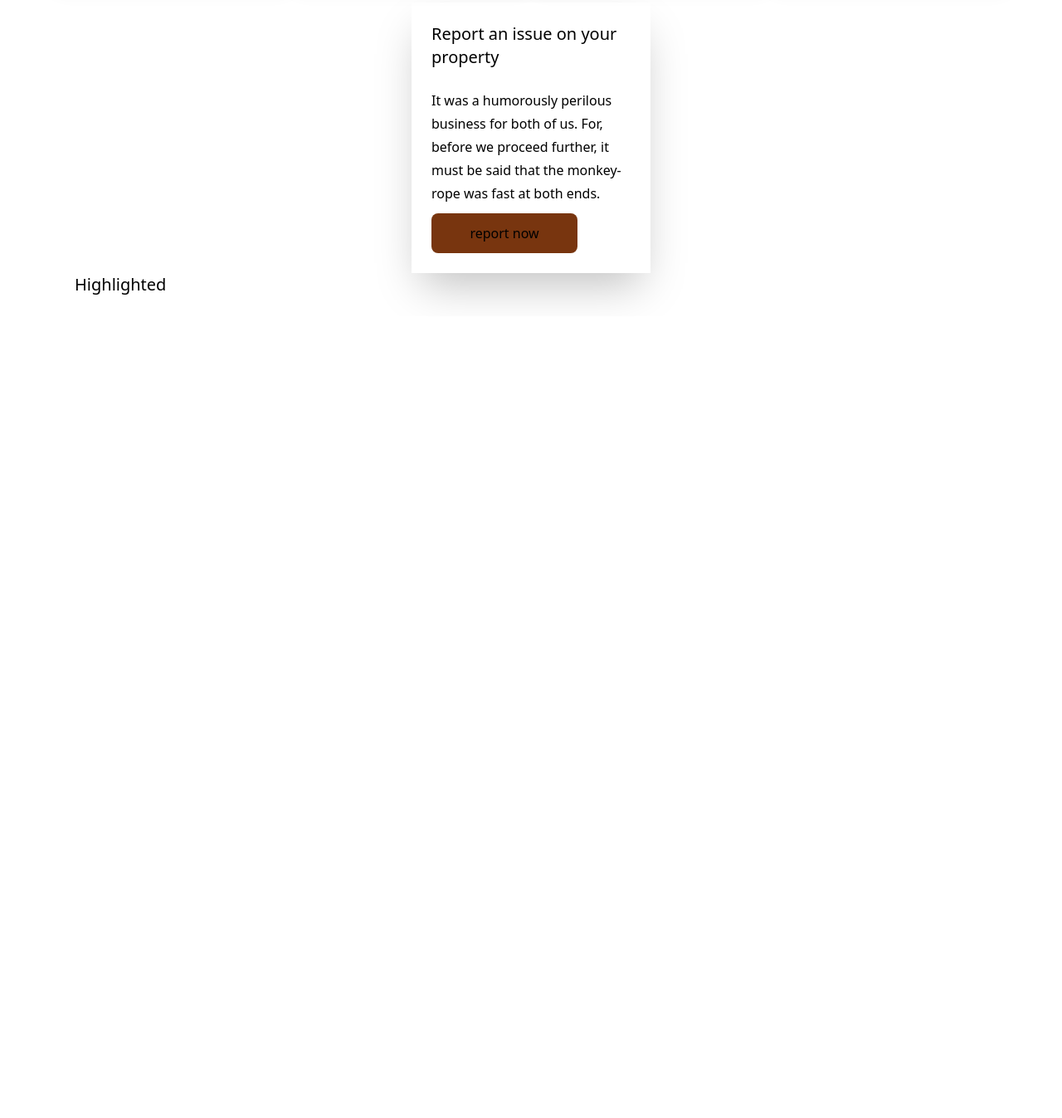
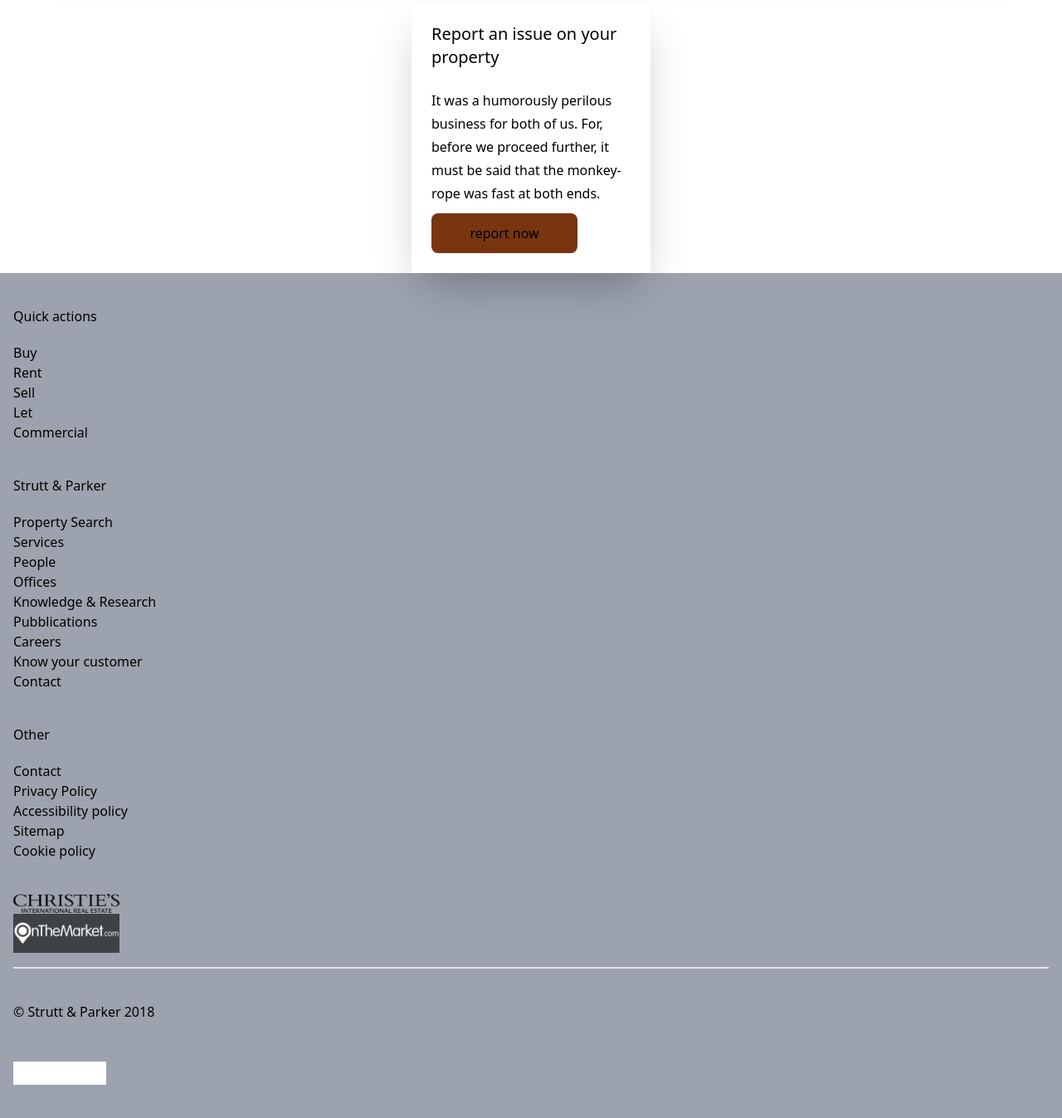
Before and after one commit to ZimboneVincenzo/Strutt-Parker, a website built with Vite: page index.html in a window 1280 px wide. Shown: the part 597-1944 px from the top of the page at 83% size. Before the commit the page ends 978 px from the top, so only its background shows below. Built offline with nearby package versions, Linux system fonts and the light colour scheme.

Commit message:
feat: added header and footer

```diff
--- a/index.html
+++ b/index.html
@@ -11,16 +11,21 @@
   </head>
   <body>
 
-  <div class="container"><!--container-->
+  <section class="container mx-auto px-4">
+        <div class="flex justify-between items-center">
+          <div class="relative h-16 w-32 bg-indigo-500">
+            <img class="absolute ml-5 mt-10" src="./img/&.png" alt="">
+            <img class="absolute ml-8 mt-5" src="./img/Shape.png" alt="">
+          </div>
+          <div class="flex flex-col justify-around w-5 h-6">
+            <span class="w-full h-0.5 bg-gray-300"></span>
+            <span class="w-full h-0.5 bg-gray-300"></span>
+            <span class="w-full h-0.5 bg-gray-300"></span>
+          </div>
+        </div>
+  </section>
 
-      <div class="flex justify-between">
-        <div class="relative h-16 w-32 bg-indigo-500">
-          <div class="absolute top-0 right-0 h-16 w-16 ..."></div>
-        </div>
-        <div class="icon">&nbsp;</div>
-      </div>
-
-
+    <section class="container mx-auto px-4">
       <div class="flex flex-col justify-between items-center">
 
         <div class="flex flex-col justify-between items-center mt-14">
@@ -30,7 +35,7 @@
 
 
         <div class="flex flex-col justify-between items-center mt-14">
-          <input type="text" class="h-12 w-64 border border-gray-300 rounded-t-lg "></input>
+          <input type="text" class="h-12 w-64 border border-gray-300 rounded-t-lg ">
           <div class="grid grid-cols-2 divide-x-2 border-gray-300  h-12 w-64 border rounded-none">
             <div>1</div>
             <div>2</div>
@@ -39,7 +44,9 @@
         </div>
 
           <div class="flex flex-col lg:flex-row justify-between items-center mt-14">
-            <div class=" bg-cover relative w-72 h-36 rounded-lg shadow-xl mb-8" style="background-image: url('./img/house.png');">
+
+            <div class="relative w-72 h-36 rounded-lg shadow-xl mb-8">
+              <img src="./img/house.png" class="absolute bg-cover"  title="house image">
               <div class="absolute flex flex-col items-center w-64 h-16 mt-16 ml-4 bg-white rounded-lg ">
                   <p class="pt-2.5">Residential Property Search</p>
                   <div class="grid grid-cols-2 gap-x-20">
@@ -54,6 +61,7 @@
                   </div>
               </div>
             </div>
+
             <div class=" bg-cover relative w-72 h-36 rounded-lg shadow-xl mb-8" style="background-image: url('./img/countryside.png');">
               <div class="absolute flex flex-col items-center w-64 h-16 mt-16 ml-4 bg-white rounded-lg ">
                   <p class="pt-2.5">Estates, Farms and Land</p>
@@ -104,11 +112,73 @@
             </div>
           </div>
 
+      </div>
+    </section>
 
-          <h2 class="mb-6 text-xl leading-7 text-left self-start">Highlighted</h2>
+    <footer class="bg-gray-400">
+      <div class="container mx-auto px-4">
+
+        <div class="flex flex-col">
+              <div class="mb-10 mt-10">
+                <ul>
+                  <li class="mb-5">Quick actions</li>
+                  <li>Buy</li>
+                  <li>Rent</li>
+                  <li>Sell</li>
+                  <li>Let</li>
+                  <li>Commercial</li>
+                </ul>
+              </div>
+              <div class="flex flex-col mb-10">
+                <ul>
+                  <li class="mb-5">Strutt & Parker</li>
+                  <li>Property Search</li>
+                  <li>Services</li>
+                  <li>People</li>
+                  <li>Offices</li>
+                  <li>Knowledge & Research</li>
+                </ul>
+                <ul>
+
+                  <li>Pubblications</li>
+                  <li>Careers</li>
+                  <li>Know your customer</li>
+                  <li>Contact</li>
+                </ul>
+              </div>
+              <div class="mb-10">
+                <ul>
+                  <li class="mb-5">Other</li>
+                  <li>Contact</li>
+                  <li>Privacy Policy</li>
+                  <li>Accessibility policy</li>
+                  <li>Sitemap</li>
+                  <li>Cookie policy</li>
+                </ul>
+              </div>
+          </div>
+
+              <div class="flex flex-col border-b-2">
+                <div class="relative w-32 h-6">
+                  <img class="absolute bg-cover" src="./img/CIRE_New_logo_No_Line_No_box-Black.png" alt="logo">
+                </div>
+                <div class="relative  w-32 h-6 mb-10">
+                  <img class="absolute" src="./img/otm.png" alt="">
+                </div>
+              </div>
+
+              <div class="flex flex-col">
+                <div class="mb-10 mt-10">
+                  <ul class="flex flex-col">
+                    <li class="mb-12">© Strutt & Parker 2018</li>
+                    <li><div class="w-28 h-7 bg-white"></div></li>
+                  </ul>
+                </div>
+              </div>
+
 
       </div>
-
+    </footer>
   </div>
   </body>
 </html>
--- a/tailwind.config.js
+++ b/tailwind.config.js
@@ -5,10 +5,6 @@ module.exports = {
   ],
   darkMode: false, // or 'media' or 'class'
   theme: {
-    extend: {
-      backgroundImage: theme => ({
-        'house-image': "url('./img/house.png')"
-      })
     },
     screens: {
       sm: '640px',
@@ -27,8 +23,7 @@ module.exports = {
         xl: '1140px',
         xxl: '1400px',
       },
-    }
-  },
+    },
   variants: {
     extend: {},
   },
```
Also changed, not shown: img/&.png (added), img/CIRE_New_logo_No_Line_No_box-Black.png (added), img/Shape.png (added), img/otm.png (added).
